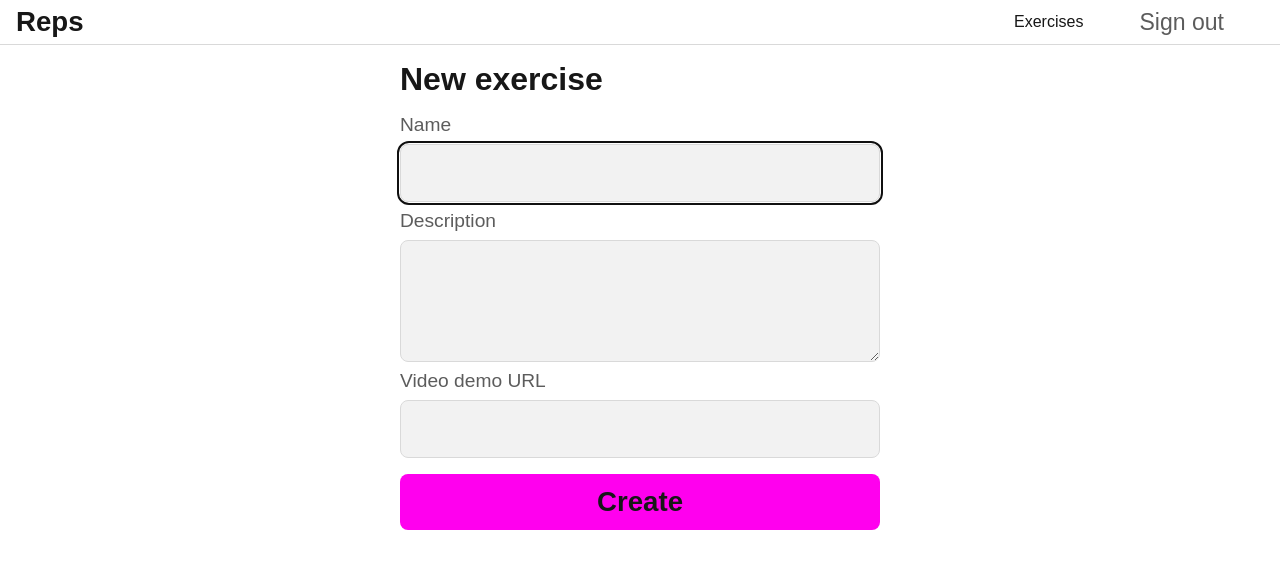
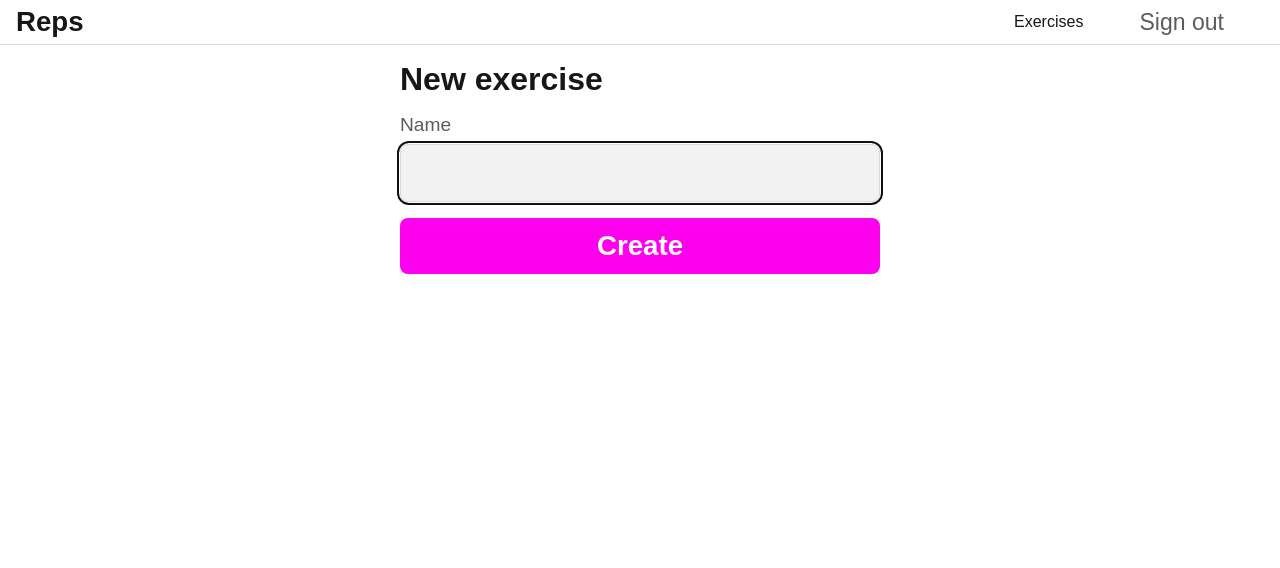
Before and after one commit to macgyver/reps, a Next.js app: page /exercises/new in a window 1280 px wide. Shown: the top 568 px of the page. Built offline with nearby package versions, Linux system fonts and the light colour scheme.

Commit message:
hide fields not really fully thought out yet

```diff
--- a/app/(app)/exercises/[id]/edit/edit-exercise-form.tsx
+++ b/app/(app)/exercises/[id]/edit/edit-exercise-form.tsx
@@ -17,7 +17,7 @@ export function EditExerciseForm({ exercise }: { exercise: Exercise }) {
         Name
       </label>
       <input id="name" name="name" defaultValue={exercise.name} required className={styles.input} />
-
+{/*
       <label htmlFor="description" className={styles.label}>
         Description
       </label>
@@ -39,7 +39,7 @@ export function EditExerciseForm({ exercise }: { exercise: Exercise }) {
         defaultValue={exercise.videoUrl ?? ""}
         className={styles.input}
       />
-
+*/}
       {state && "error" in state ? (
         <p role="alert" className={styles.error}>
           {state.error}
--- a/app/(app)/exercises/new/page.tsx
+++ b/app/(app)/exercises/new/page.tsx
@@ -18,7 +18,7 @@ export default function NewExercisePage() {
         </label>
         <input id="name" name="name" required autoFocus className={styles.input} />
 
-        <label htmlFor="description" className={styles.label}>
+{/*        <label htmlFor="description" className={styles.label}>
           Description
         </label>
         <textarea id="description" name="description" rows={3} className={styles.textarea} />
@@ -27,7 +27,7 @@ export default function NewExercisePage() {
           Video demo URL
         </label>
         <input id="videoUrl" name="videoUrl" type="url" className={styles.input} />
-
+*/}
         {state && "error" in state ? (
           <p role="alert" className={styles.error}>
             {state.error}
--- a/components/submit-button.module.scss
+++ b/components/submit-button.module.scss
@@ -13,7 +13,7 @@
   border: none;
   border-radius: $radius;
   background: var(--accent);
-  // color: var(--accent-foreground);
+  color: var(--accent-foreground);
   font-size: $font-size-lg;
   font-weight: 600;
   cursor: pointer;
```
